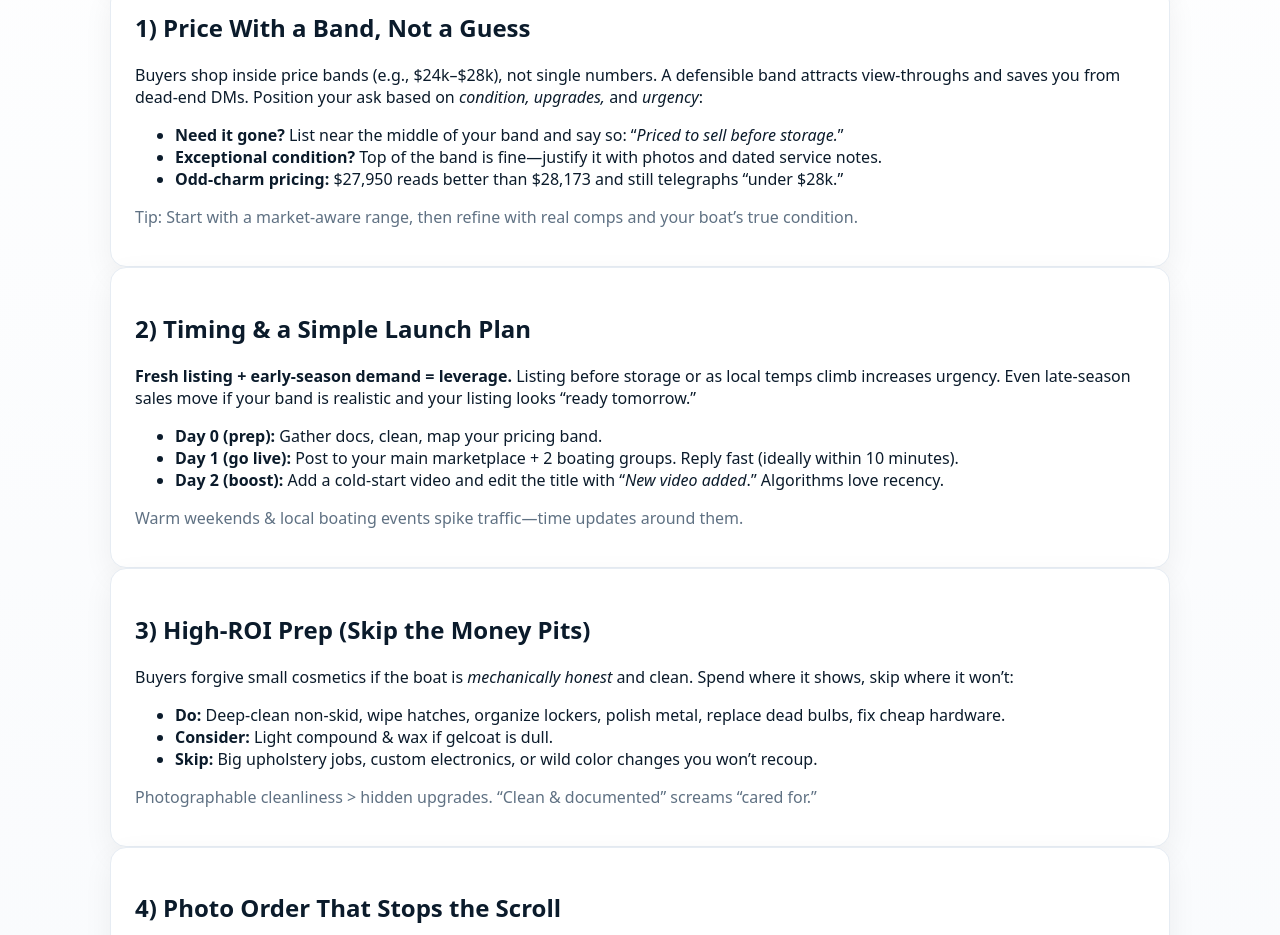
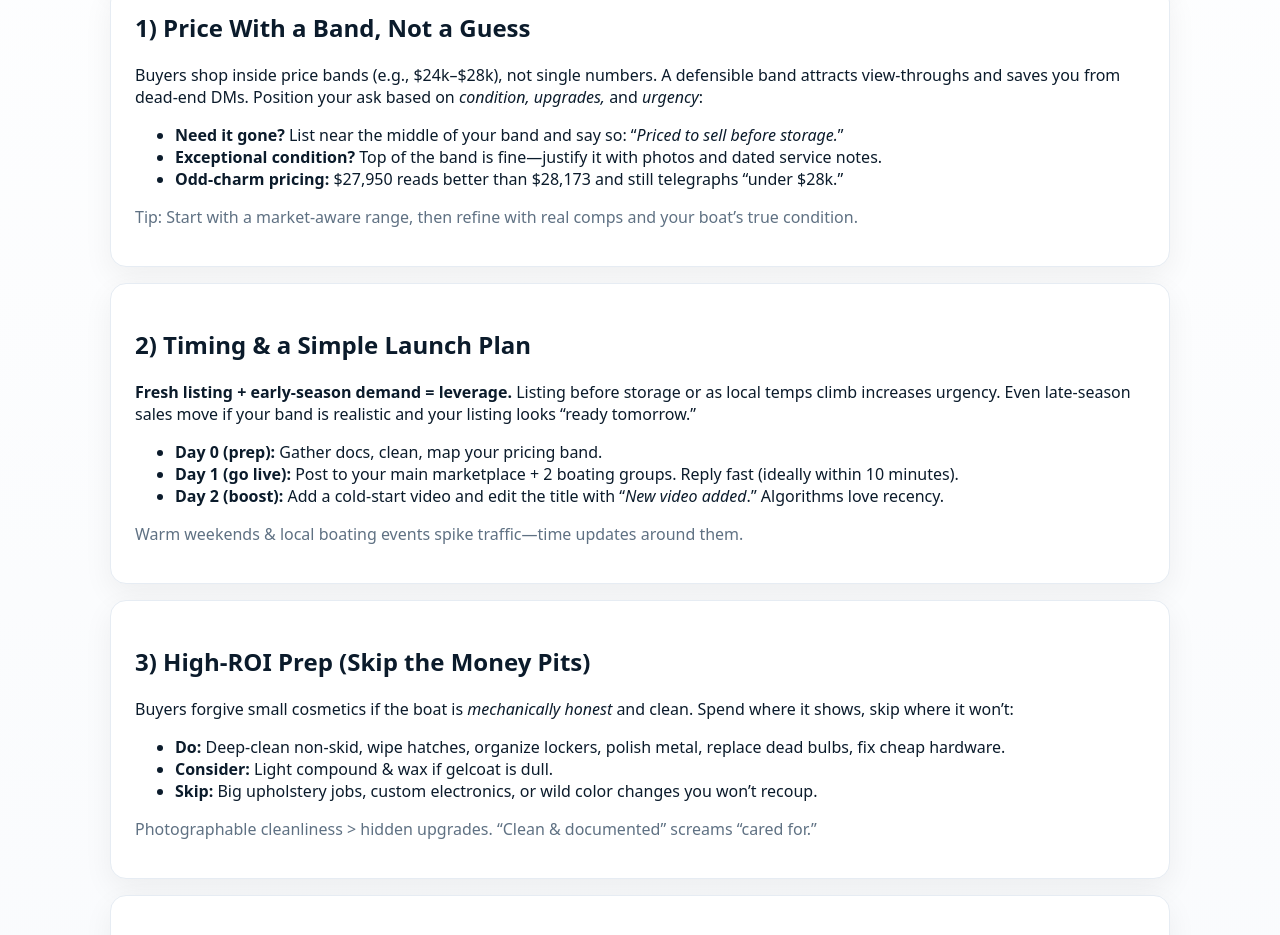
Before and after one commit to autin2/hullifyrepo, a website: page hullify/public/selling-tips.html in a window 1280 px wide. Shown: the part 625-1560 px from the top of the page. Drawn offline with Linux system fonts and the light colour scheme.

Commit message:
Update selling-tips.html

```diff
--- a/hullify/public/selling-tips.html
+++ b/hullify/public/selling-tips.html
@@ -8,7 +8,7 @@
   <link rel="stylesheet" href="style.css"/>
   <meta name="description" content="A practical 7-step guide to selling your boat in 2025: pricing bands, timing, prep, photos, short videos, listing formula, and safe messaging to close the deal.">
 
-  <!-- Local styles just for this page (keeps your main CSS untouched) -->
+  <!-- Local styles just for this page -->
   <style>
     /* “On this page” card */
     .toc-card { padding: 14px 16px; border:1px solid var(--border); border-radius:12px; background: var(--surface, #fff); }
@@ -24,6 +24,10 @@
     .step-arrow { margin-left:auto; opacity:.45; }
     /* Smooth anchor landing spacing under sticky header */
     .card.big, .page-header { scroll-margin-top: 80px; }
+
+    /* NEW: add a little space between each step box only on this page */
+    .steps-section > .card.big { margin-top: 16px; }
+    .steps-section > .card.big:first-child { margin-top: 0; }
   </style>
 </head>
 <body>
@@ -107,7 +111,8 @@
       </div>
     </section>
 
-    <section class="container">
+    <!-- Steps -->
+    <section class="container steps-section">
       <!-- 1 -->
       <div id="pricing" class="card big">
         <h2 style="margin-top:0;">1) Price With a Band, Not a Guess</h2>
@@ -203,12 +208,12 @@ Priced in the current market band. Ready for showings this week. Title in hand.
       </div>
     </section>
 
-    <!-- Bottom-only CTA (kept subtle and last) -->
+    <!-- Bottom-only CTA -->
     <section class="estimate-section" style="margin-top:18px;">
       <div class="container cta-strip">
         <div>
           <h2 style="margin:0;">Want a quick starting range?</h2>
-          <p class="muted" style="margin:4px 0 0;">Get a fast, market-aware estimate to anchor your pricing band — then use the steps above to sell with confidence.</p>
+        <p class="muted" style="margin:4px 0 0;">Get a fast, market-aware estimate to anchor your pricing band — then use the steps above to sell with confidence.</p>
         </div>
         <a class="btn btn-primary" href="estimate.html">Get My Instant Estimate</a>
       </div>
@@ -228,8 +233,7 @@ Priced in the current market band. Ready for showings this week. Title in hand.
 
   <script>
     document.getElementById("year").textContent = new Date().getFullYear();
-
-    // Smooth in-page scrolling for the steps list
+    // Smooth in-page scrolling
     document.querySelectorAll('a[data-scroll]').forEach(a => {
       a.addEventListener('click', (e) => {
         const id = a.getAttribute('href');
```
